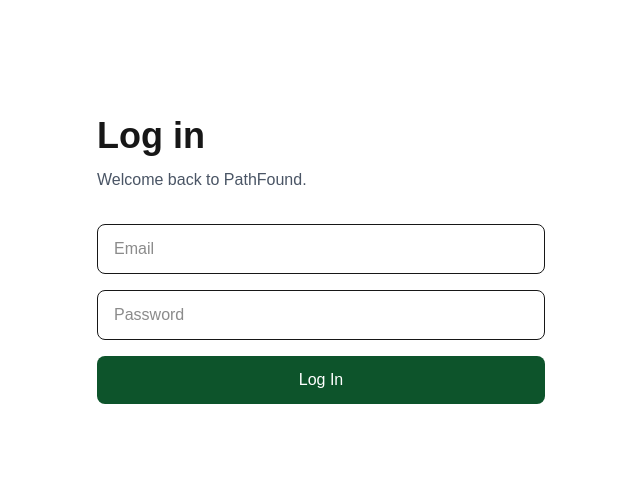
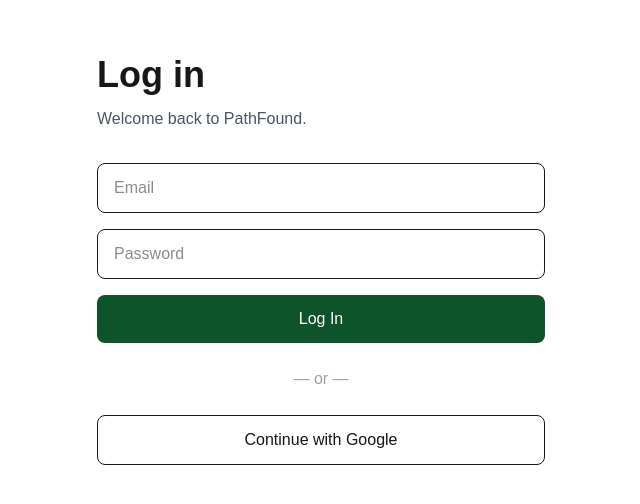
Before and after one commit to paden-kosoff/pathfound, a Next.js app: page /login in a window 1280 px wide. Shown: the part 140-644 px from the top of the page, without its empty margins (319-959 px from the left). Built offline with nearby package versions, Linux system fonts and the light colour scheme; no server answers.

Commit message:
Update page.tsx

```diff
--- a/app/login/page.tsx
+++ b/app/login/page.tsx
@@ -21,10 +21,24 @@
     }
   }
 
+  async function handleGoogleLogin() {
+    const { error } = await supabase.auth.signInWithOAuth({
+      provider: "google",
+      options: {
+        redirectTo: "https://pathfound.app/welcome",
+      },
+    });
+
+    if (error) {
+      setMessage(error.message);
+    }
+  }
+
   return (
     <main className="min-h-screen flex items-center justify-center p-8">
       <div className="w-full max-w-md">
         <h1 className="text-4xl font-bold mb-3">Log in</h1>
+
         <p className="text-gray-600 mb-8">
           Welcome back to PathFound.
         </p>
@@ -52,6 +66,17 @@
           Log In
         </button>
 
+        <div className="my-6 text-center text-gray-400">
+          — or —
+        </div>
+
+        <button
+          onClick={handleGoogleLogin}
+          className="border rounded-lg px-6 py-3 w-full hover:bg-gray-50"
+        >
+          Continue with Google
+        </button>
+
         {message && <p className="mt-4 text-red-600">{message}</p>}
       </div>
     </main>
```
